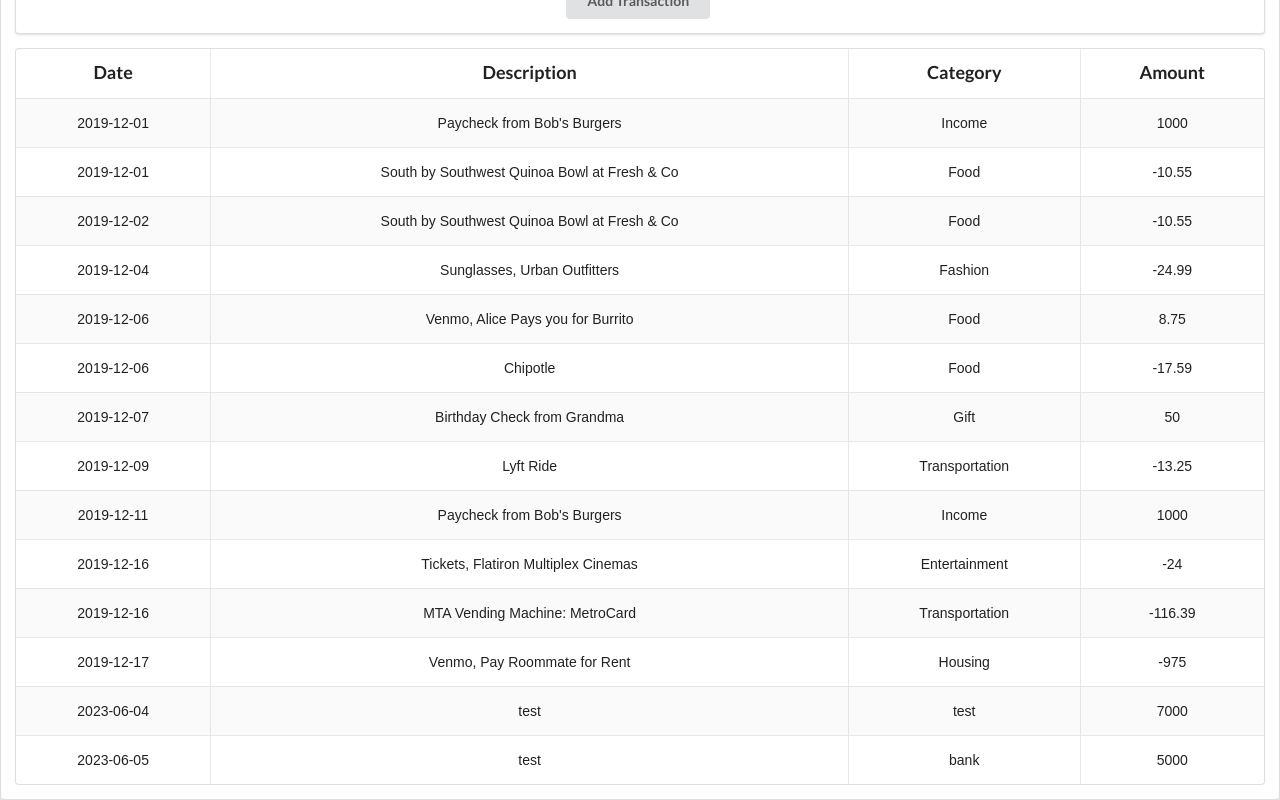
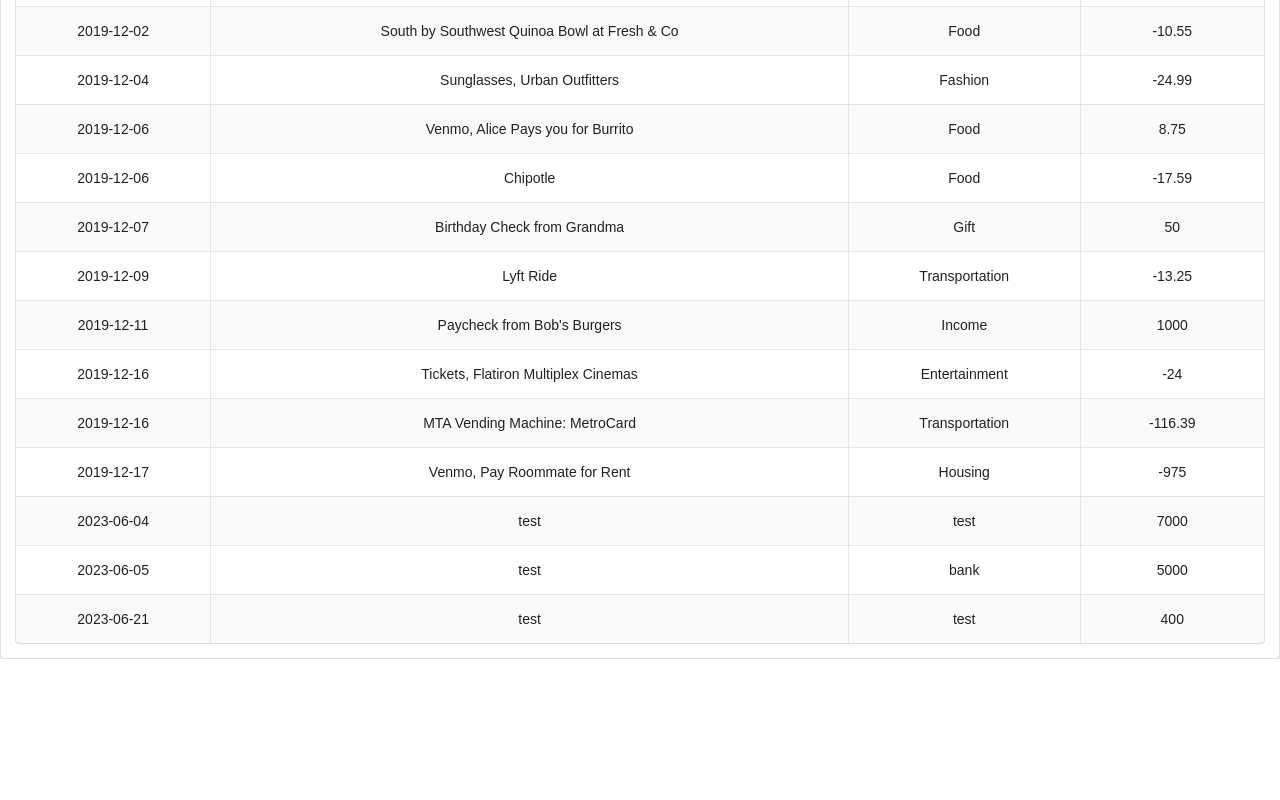
Before and after one commit to Ken-Kabutu/Bank-of-Flatiron, a React (Create React App) app: page / in a window 1280 px wide. Shown: the part 420-1220 px from the top of the page. After the commit the page ends 1079 px from the top, so only its background shows below. Built offline with nearby package versions, Linux system fonts and the light colour scheme; data requests are answered from the project's data file.

Commit message:
updating components

```diff
--- a/db.json
+++ b/db.json
@@ -97,6 +97,13 @@
       "category": "bank",
       "amount": "5000",
       "id": 14
+    },
+    {
+      "date": "2023-06-21",
+      "description": "test",
+      "category": "test",
+      "amount": "400",
+      "id": 15
     }
   ]
 }
--- a/src/components/AccountContainer.js
+++ b/src/components/AccountContainer.js
@@ -19,8 +19,8 @@
 
   return (
     <div>
-      <Search onSearch={handleSearch} />
-      <AddTransactionForm onTransactionSubmit={handleTransactionAdded} />
+      {/* <Search onSearch={handleSearch} />
+      <AddTransactionForm onTransactionSubmit={handleTransactionAdded} /> */}
       <TransactionsList  initialTransactions={initialTransactions} />
     </div>
   );
```
